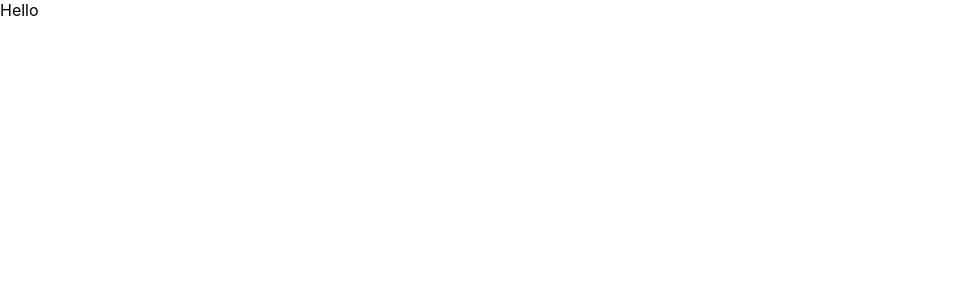
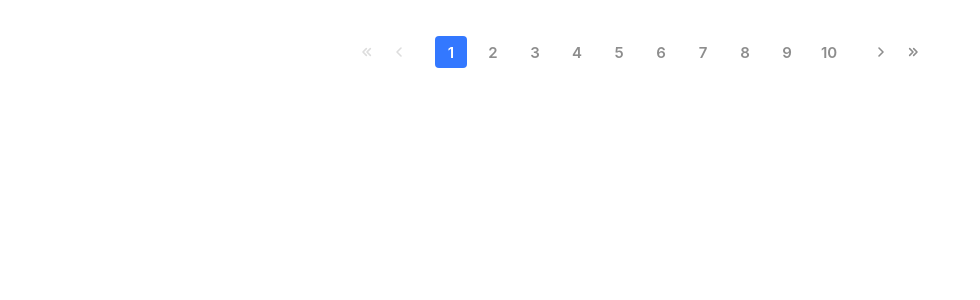
Before and after one commit to UsePlease-UI/PPudding, a React (Create React App) app: page / in a window 1280 px wide. Shown: the top 300 px of the page, without its empty margins (0-980 px from the left). Built offline with nearby package versions, Linux system fonts and the light colour scheme.

Commit message:
mod: pagination component

```diff
--- a/src/components/pagination/PageItem.tsx
+++ b/src/components/pagination/PageItem.tsx
@@ -12,7 +12,7 @@ const ListStyle = css({
     borderRadius: 4,
     fontSize: 15,
     fontWeight: 600,
-    cursor: 'pointer',
+    cursor: 'pointer'
 });
 type pageItemPropType = {
     key: number;
@@ -24,6 +24,7 @@ type pageItemPropType = {
 
 export default function PageItem({ key, pageNum, page, totalCount, onClick }: pageItemPropType) {
     return (
+        // eslint-disable-next-line react/jsx-no-useless-fragment
         <>
             {pageNum > totalCount ? null : (
                 <li
@@ -33,11 +34,12 @@ export default function PageItem({ key, pageNum, page, totalCount, onClick }: pa
                         ListStyle,
                         {
                             background: page === pageNum ? '#3378FF' : '',
-                            color: page === pageNum ? 'white' : '#8D8D8D',
-                        },
+                            color: page === pageNum ? 'white' : '#8D8D8D'
+                        }
                     ])}
                     onClick={onClick}
-                    onKeyUp={onClick}>
+                    onKeyUp={onClick}
+                >
                     {pageNum}
                 </li>
             )}
--- a/src/components/pagination/index.tsx
+++ b/src/components/pagination/index.tsx
@@ -3,6 +3,7 @@
 import { useState } from 'react';
 
 import { css } from '@emotion/react';
+
 import PageItem from './PageItem';
 
 import { PageFirstIcon, PagePreviousIcon, PageNextIcon, PageLastIcon } from 'assets/icons';
@@ -14,13 +15,14 @@ const IconWrapper = css({
     justifyContent: 'center',
     alignItems: 'center',
     background: 'none',
+    border: 'none',
     '& svg': {
         width: '16px',
-        height: '16px',
+        height: '16px'
     },
     '&:disabled svg': {
-        stroke: '#8D8D8D4D',
-    },
+        stroke: '#8D8D8D4D'
+    }
 });
 
 type PaginationPropsType = {
@@ -29,13 +31,12 @@ type PaginationPropsType = {
 
 export default function Pagination({ count }: PaginationPropsType) {
     const [page, setPage] = useState(1);
+    const pageArr = [0, 1, 2, 3, 4, 5, 6, 7, 8, 9];
 
     // const totalCount = Math.ceil(count / pageSize);
     const totalCount = 32;
 
-    const pageMaxCount = Math.ceil(totalCount / 10);
-    const pageLimit = 10;
-    const [pArr, setPArr] = useState<number[]>([]);
+    // const pageMaxCount = Math.ceil(totalCount / 10);
 
     const handleFirstClick = () => {
         setPage(1);
@@ -50,7 +51,7 @@ export default function Pagination({ count }: PaginationPropsType) {
     };
 
     const handleLastClick = () => {
-        setPage(totalCount);
+        setPage(10);
     };
 
     return (
@@ -60,8 +61,9 @@ export default function Pagination({ count }: PaginationPropsType) {
                 flexDirection: 'row',
                 alignItems: 'center',
                 justifyContent: 'center',
-                width: '100%',
-            })}>
+                width: '100%'
+            })}
+        >
             <button
                 type="button"
                 aria-label="first button"
@@ -70,11 +72,12 @@ export default function Pagination({ count }: PaginationPropsType) {
                     IconWrapper,
                     {
                         '& svg': {
-                            stroke: totalCount < 2 ? '#8D8D8D4D' : '#8D8D8D',
-                        },
-                    },
+                            stroke: totalCount < 2 ? '#8D8D8D4D' : '#8D8D8D'
+                        }
+                    }
                 ])}
-                disabled={page === 1}>
+                disabled={page === 1}
+            >
                 <PageFirstIcon />
             </button>
             <button
@@ -85,11 +88,12 @@ export default function Pagination({ count }: PaginationPropsType) {
                     IconWrapper,
                     {
                         '& svg': {
-                            stroke: totalCount < 2 ? '#8D8D8D4D' : '#8D8D8D',
-                        },
-                    },
+                            stroke: totalCount < 2 ? '#8D8D8D4D' : '#8D8D8D'
+                        }
+                    }
                 ])}
-                disabled={page === 1}>
+                disabled={page === 1}
+            >
                 <PagePreviousIcon width="16px" height="16px" stroke={totalCount < 2 ? '#8D8D8D4D' : '#8D8D8D'} />
             </button>
 
@@ -98,11 +102,18 @@ export default function Pagination({ count }: PaginationPropsType) {
                     display: 'flex',
                     flexDirection: 'row',
                     alignItems: 'center',
-                    justifyContent: 'center',
-                })}>
-                <ul style={{ display: 'flex', flexDirection: 'row', gap: '10px' }}>
-                    {pArr.map((el, idx) => (
-                        <PageItem key={idx} pageNum={el + 1} page={page} totalCount={totalCount} onClick={() => setPage(idx + 1)} />
+                    justifyContent: 'center'
+                })}
+            >
+                <ul style={{ display: 'flex', flexDirection: 'row', gap: '10px', padding: 20 }}>
+                    {pageArr.map((el, index) => (
+                        <PageItem
+                            key={el}
+                            pageNum={el + 1}
+                            page={page}
+                            totalCount={totalCount}
+                            onClick={() => setPage(index + 1)}
+                        />
                     ))}
                 </ul>
             </div>
@@ -114,11 +125,12 @@ export default function Pagination({ count }: PaginationPropsType) {
                     IconWrapper,
                     {
                         '& svg': {
-                            stroke: totalCount < 2 ? '#8D8D8D4D' : '#8D8D8D',
-                        },
-                    },
+                            stroke: totalCount < 2 ? '#8D8D8D4D' : '#8D8D8D'
+                        }
+                    }
                 ])}
-                disabled={page === totalCount}>
+                disabled={page === totalCount}
+            >
                 <PageNextIcon width="16px" height="16px" stroke={totalCount < 2 ? '#8D8D8D4D' : '#8D8D8D'} />
             </button>
             <button
@@ -129,11 +141,12 @@ export default function Pagination({ count }: PaginationPropsType) {
                     IconWrapper,
                     {
                         '& svg': {
-                            stroke: totalCount < 2 ? '#8D8D8D4D' : '#8D8D8D',
-                        },
-                    },
+                            stroke: totalCount < 2 ? '#8D8D8D4D' : '#8D8D8D'
+                        }
+                    }
                 ])}
-                disabled={page === totalCount}>
+                disabled={page === totalCount}
+            >
                 <PageLastIcon width="16px" height="16px" stroke={totalCount < 2 ? '#8D8D8D4D' : '#8D8D8D'} />
             </button>
         </div>
--- a/src/index.tsx
+++ b/src/index.tsx
@@ -3,7 +3,7 @@ import ReactDOM from 'react-dom/client';
 
 import { Global } from '@emotion/react';
 
-import App from 'app/App';
+import Pagination from 'components/pagination';
 import reportWebVitals from 'reportWebVitals';
 import reset from 'styles/reset';
 
@@ -11,7 +11,7 @@ const root = ReactDOM.createRoot(document.getElementById('root') as HTMLElement)
 root.render(
     <React.StrictMode>
         <Global styles={reset} />
-        <App />
+        <Pagination count={10} />
     </React.StrictMode>
 );
 
```
Also changed, not shown: 1 other file (tests, documents, lock files or other folders).
